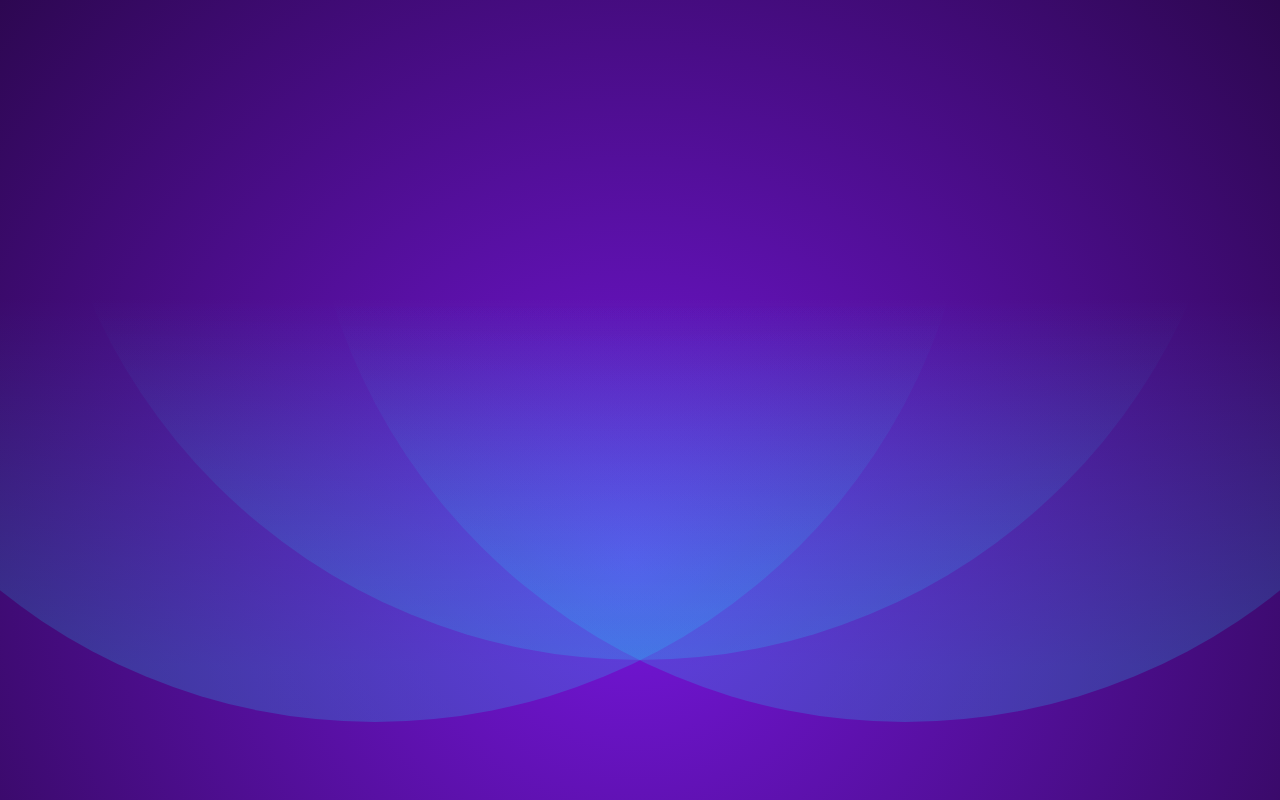
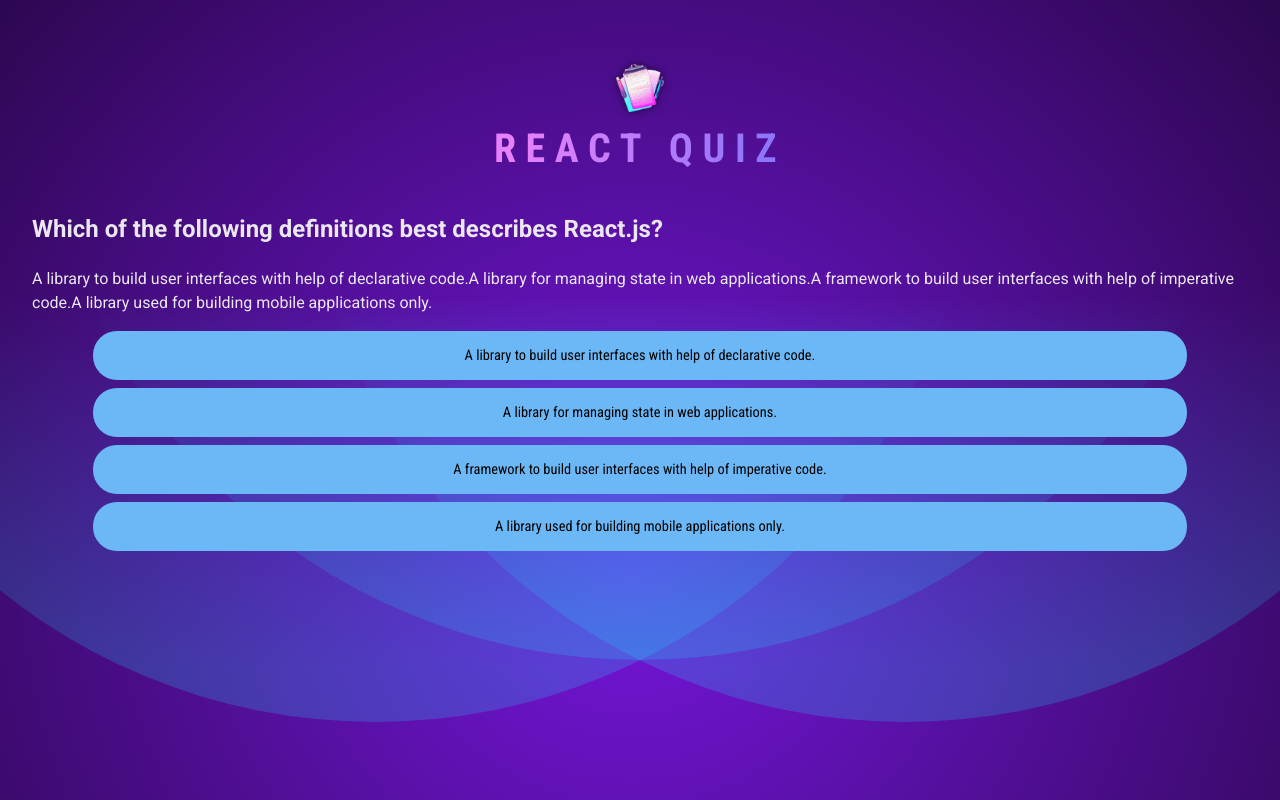
Before and after one commit to deivydaskim/basic-react-quiz, a React (Vite) app: page / in a window 1280 px wide. Built offline with nearby package versions, Linux system fonts and the light colour scheme.

Commit message:
create header and quiz body

```diff
--- a/src/App.jsx
+++ b/src/App.jsx
@@ -1,3 +1,15 @@
-function App() {}
+import Header from './components/Header';
+import Quiz from './components/Quiz';
+
+function App() {
+  return (
+    <>
+      <Header />
+      <main>
+        <Quiz />
+      </main>
+    </>
+  );
+}
 
 export default App;
--- /dev/null
+++ b/src/components/Header.jsx
@@ -0,0 +1,12 @@
+import logo from '../assets/quiz-logo.png';
+
+const Header = () => {
+  return (
+    <header>
+      <img src={logo} alt="Quiz logo" />
+      <h1>React Quiz</h1>
+    </header>
+  );
+};
+
+export default Header;
--- /dev/null
+++ b/src/components/Quiz.jsx
@@ -0,0 +1,30 @@
+import { useState } from 'react';
+
+import QUESTIONS from '../questions';
+
+const Quiz = () => {
+  const [userAnswers, setUserAnswers] = useState([]);
+  const activeQuestionIndex = userAnswers.length;
+
+  function HandleSelectAnswer(selectedAnswer) {
+    setUserAnswers((prevAnswers) => {
+      return [...prevAnswers, selectedAnswer];
+    });
+  }
+
+  return (
+    <div id="questions">
+      <h2>{QUESTIONS[activeQuestionIndex].text}</h2>
+      <p>{QUESTIONS[activeQuestionIndex].answers}</p>
+      <ul id="answers">
+        {QUESTIONS[activeQuestionIndex].answers.map((answer) => (
+          <li key={answer} className="answer">
+            <button onClick={() => HandleSelectAnswer(answer)}>{answer}</button>
+          </li>
+        ))}
+      </ul>
+    </div>
+  );
+};
+
+export default Quiz;
--- /dev/null
+++ b/src/questions.js
@@ -0,0 +1,72 @@
+export default [
+  {
+    id: 'q1',
+    text: 'Which of the following definitions best describes React.js?',
+    answers: [
+      'A library to build user interfaces with help of declarative code.',
+      'A library for managing state in web applications.',
+      'A framework to build user interfaces with help of imperative code.',
+      'A library used for building mobile applications only.',
+    ],
+  },
+  {
+    id: 'q2',
+    text: 'What purpose do React hooks serve?',
+    answers: [
+      'Enabling the use of state and other React features in functional components.',
+      'Creating responsive layouts in React applications.',
+      'Handling errors within the application.',
+      'Part of the Redux library for managing global state.',
+    ],
+  },
+  {
+    id: 'q3',
+    text: 'Can you identify what JSX is?',
+    answers: [
+      'A JavaScript extension that adds HTML-like syntax to JavaScript.',
+      'A JavaScript library for building dynamic user interfaces.',
+      'A specific HTML version that was explicitly created for React.',
+      'A tool for making HTTP requests in a React application.',
+    ],
+  },
+  {
+    id: 'q4',
+    text: 'What is the most common way to create a component in React?',
+    answers: [
+      'By defining a JavaScript function that returns a renderable value.',
+      'By defining a custom HTML tag in JavaScript.',
+      'By creating a file with a .jsx extension.',
+      'By using the "new" keyword followed by the component name.',
+    ],
+  },
+  {
+    id: 'q5',
+    text: 'What does the term "React state" imply?',
+    answers: [
+      'An object in a component that holds values and may cause the component to render on change.',
+      'The lifecycle phase a React component is in.',
+      'The overall status of a React application, including all props and components.',
+      'A library for managing global state in React applications.',
+    ],
+  },
+  {
+    id: 'q6',
+    text: 'How do you typically render list content in React apps?',
+    answers: [
+      'By using the map() method to iterate over an array of data and returning JSX.',
+      'By using the for() loop to iterate over an array of data and returning JSX.',
+      'By using the forEach() method to iterate over an array of data and returning JSX.',
+      'By using the loop() method to iterate over an array of data and returning JSX.',
+    ],
+  },
+  {
+    id: 'q7',
+    text: 'Which approach can NOT be used to render content conditionally?',
+    answers: [
+      'Using a the #if template syntax.',
+      'Using a ternary operator.',
+      'Using the && operator.',
+      'Using an if-else statement.',
+    ],
+  },
+];
```
